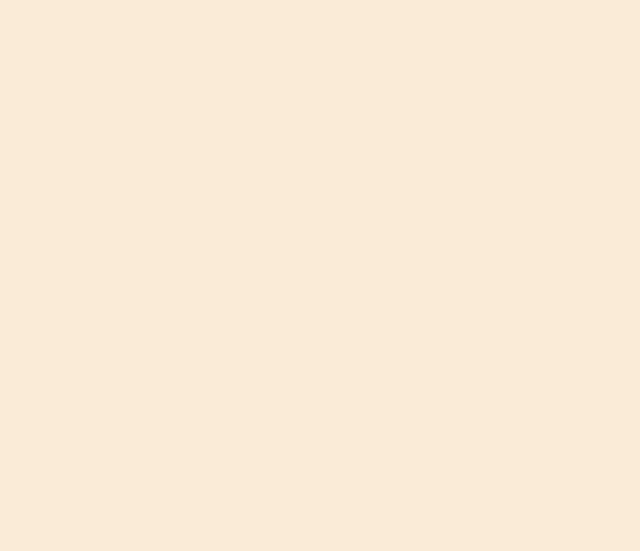
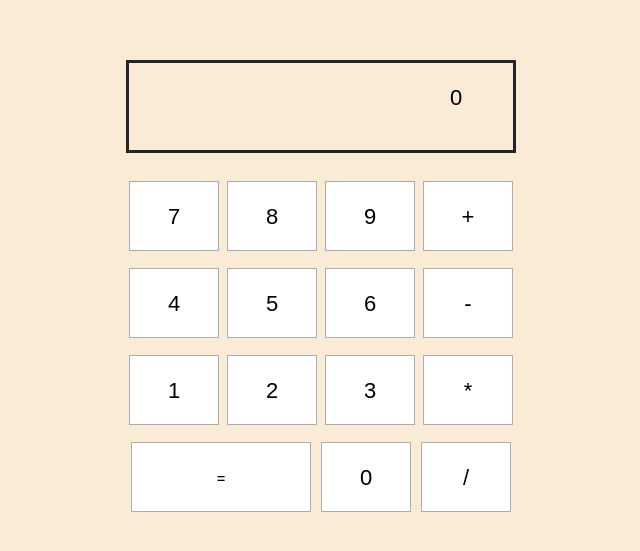
Before and after one commit to Aravindrajeev432/react-calculator, a React (Create React App) app: page / in a window 1280 px wide. Shown: the part 119-670 px from the top of the page, without its empty margins (319-959 px from the left). Built offline with nearby package versions, Linux system fonts and the light colour scheme.

Commit message:
calculator ui built

```diff
--- a/src/App.css
+++ b/src/App.css
@@ -5,3 +5,53 @@
   background: antiquewhite;
 
 }
+.bigbox{
+  width:400px;
+  height:500px;
+  /* background:red; */
+}
+.calcbox{
+  width:100%;
+  height:350px;
+  /* background:green; */
+  bottom:0px;
+}
+.show-result
+{
+width:100%;
+height:150px;
+/* background:yellow; */
+
+
+}
+.button-chumma{
+width:90px;
+height:70px;
+margin-bottom: 17px;
+background: white;
+    border: 1px solid #adadad;
+    font-size: 22px;
+    font-family: fantasy;
+
+}
+.button-chumma:hover{
+  background: #efefef;
+
+}
+
+.equal-btn {
+  height: 70px;
+  width: 180px;
+  background: white;
+    border: 1px solid #adadad;
+}
+.button-chumma-result{
+  width:90px;
+  height:70px;
+  margin-bottom: 17px;
+  background: transparent;
+      border: 0px solid #adadad;
+      font-size: 22px;
+      font-family: fantasy;
+
+}
--- a/src/App.js
+++ b/src/App.js
@@ -1,11 +1,15 @@
+import { useState } from 'react';
 import './App.css';
 
 function App() {
     return (
         <div className="container-fluid">
             <div className="row">
-        <div className="col-12  fullpage d-flex justify-content-center">
+                <div className="col-12  fullpage d-flex justify-content-center align-items-center">
+                    <div className="bigbox">
+         <Bigbox></Bigbox>
 
+                    </div>
 
 
                 </div>
@@ -17,4 +21,177 @@ function App() {
     );
 }
 
+function Bigbox(){
+  const [firstval, setFirstval]=useState('')
+  const [secondval, setSecondval] = useState('')
+  const [operator, setOperator]=useState('')
+
+
+  const Setval= (props) =>{
+    var val
+    if (operator!==''){
+
+      if (secondval==='0'){
+         val =secondval+props
+        val = val.replace('0','')
+        setSecondval(val )
+
+      }
+      else{
+      setSecondval(secondval+props )
+      }
+
+
+    }
+    else{
+
+      if (firstval==='0'){
+        val =firstval+props
+        val = val.replace('0','')
+        setFirstval(val )
+
+      }
+      else{
+      setFirstval(firstval+props )
+      }
+    }
+
+
+
+
+  }
+
+  const ShowResult = () => {
+
+
+
+      return (
+          <div className="show-result d-flex align-items-center justify-content-around">
+              <div className='row mx-auto'>
+                  <div className="col-12 d-flex justify-content-evenly align-items-center border border-3 border-dark">
+                      <input type="button" className="button-chumma-result"
+                          value={firstval}></input>
+                      <input type="button" className="button-chumma-result"
+                          value={operator}></input>
+                      <input type="button" className="button-chumma-result"
+                          value={secondval}></input>
+                      <input type="button" className="button-chumma-result"
+                          value={"0"}></input>
+
+                  </div>
+              </div>
+
+          </div>
+
+      )
+
+
+  }
+
+
+  const Calcbox = () => {
+
+
+      return (
+          <div className='calcbox'>
+              <div className="row">
+
+                  <div className="col-12 d-flex justify-content-evenly">
+                      <input type="button" className="button-chumma"
+                          value={"7"} onClick={(e)=>
+                            Setval(e.target.value)
+                          }
+                          ></input>
+                      <input type="button" className="button-chumma"
+                          value={"8"}
+                          onClick={(e)=>
+                            Setval(e.target.value)
+                          }></input>
+                      <input type="button" className="button-chumma"
+                          value={"9"}onClick={(e)=>
+                            Setval(e.target.value)
+                          }></input>
+                      <input type="button" className="button-chumma"
+                          value={"+"}
+                          onClick={(e)=>setOperator(e.target.value)}
+                          ></input>
+
+
+                  </div>
+                  <div className="col-12 d-flex justify-content-evenly">
+                      <input type="button" className="button-chumma"
+                          value={"4"}
+                          onClick={(e)=>
+                            Setval(e.target.value)
+                          }></input>
+                      <input type="button" className="button-chumma"
+                          value={"5"}
+                          onClick={(e)=>
+                            Setval(e.target.value)
+                          }></input>
+                      <input type="button" className="button-chumma"
+                          value={"6"}onClick={(e)=>
+                            Setval(e.target.value)
+                          }></input>
+                      <input type="button" className="button-chumma"
+                          value={"-"}
+                          onClick={(e)=>setOperator(e.target.value)}></input>
+                  </div>
+                  <div className="col-12 d-flex justify-content-evenly">
+                      <input type="button" className="button-chumma"
+                          value={"1"}
+                          onClick={(e)=>
+                            Setval(e.target.value)
+                          }></input>
+                      <input type="button" className="button-chumma"
+                          value={"2"}
+                          onClick={(e)=>
+                            Setval(e.target.value)
+                          }></input>
+                      <input type="button" className="button-chumma"
+                          value={"3"}
+                          onClick={(e)=>
+                            Setval(e.target.value)
+                          }></input>
+                      <input type="button" className="button-chumma"
+                          value={"*"}
+                          onClick={(e)=>setOperator(e.target.value)}
+                          ></input>
+
+                  </div>
+                  <div className="col-12 d-flex justify-content-evenly">
+                      <input type="button" className="equal-btn"
+                          value={"="}></input>
+                      <input type="button" className="button-chumma"
+                          value={"0"}
+                          onClick={(e)=>
+                            Setval(e.target.value)
+                          }></input>
+                      <input type="button" className="button-chumma"
+                          value={"/"}
+                          onClick={(e)=>setOperator(e.target.value)}
+                          ></input>
+
+                  </div>
+              </div>
+
+          </div>
+
+      )
+  }
+
+
+  return(   <div>
+    <ShowResult/>
+    <Calcbox/>
+    </div>
+    )
+
+
+
+
+
+}
+
+
 export default App;
```
Lines whose indentation alone changed are shown as unchanged.
